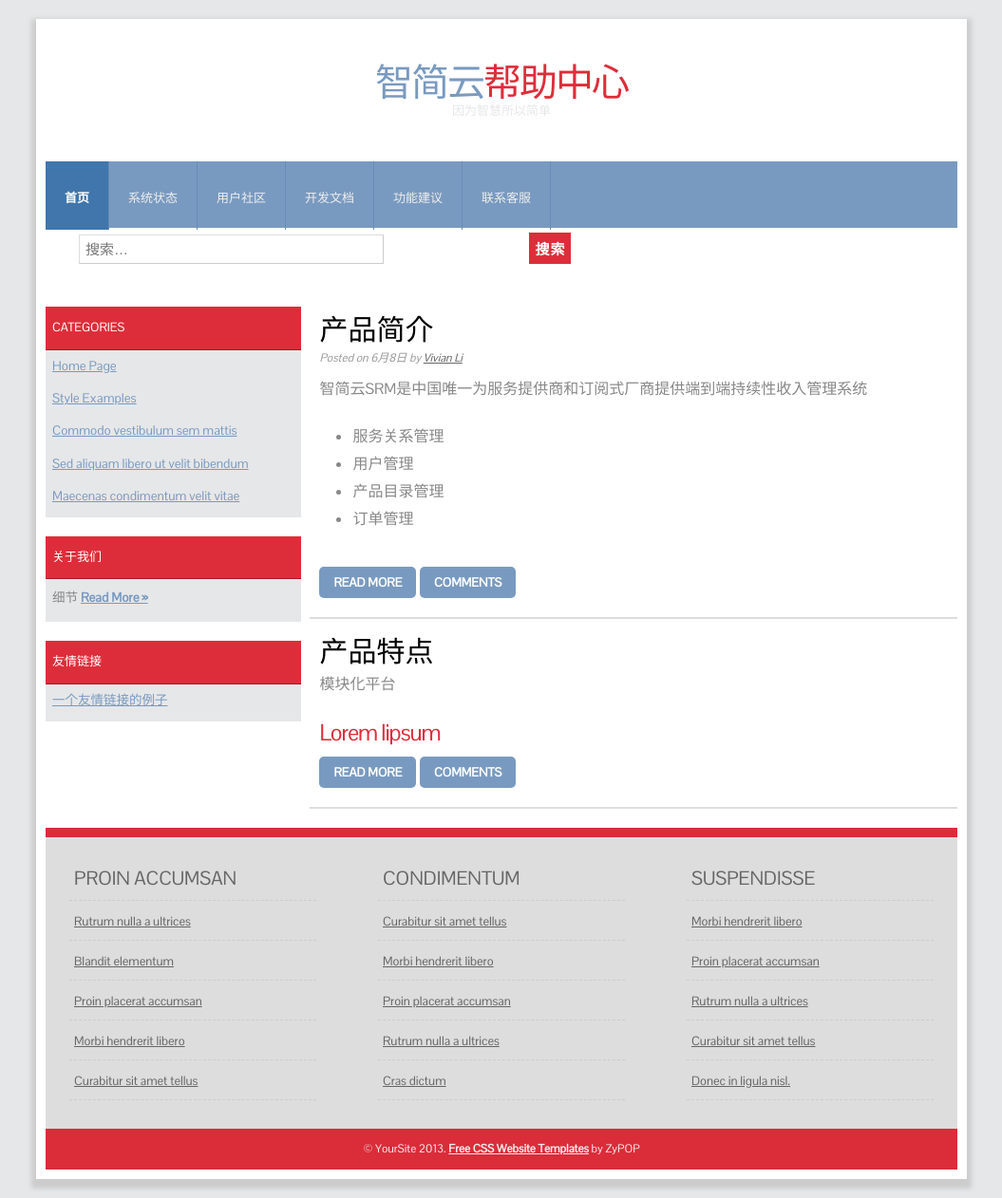
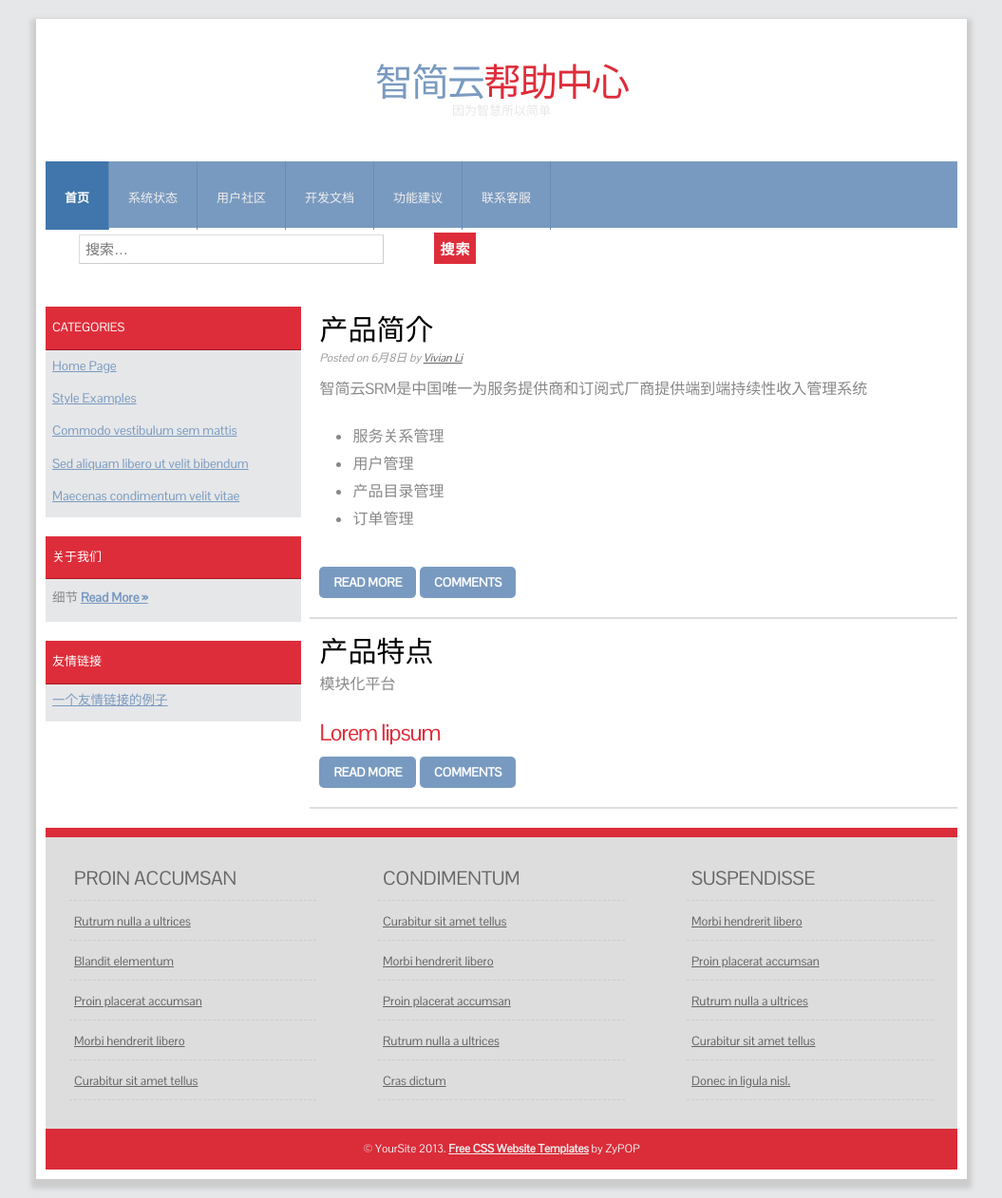
Before and after one commit to dreampivot/slipscloud.github.io, a Jekyll site: the page help/help-index.html, which Jekyll copies as it is, in a window 1280 px wide. Shown: the whole page at 95% size, without its empty margins (112-1167 px from the left). Built offline with Jekyll 4.4.1, drawn with Linux system fonts in a browser that asks for light colours.

Commit message:
Update help-index.html

```diff
--- a/help/help-index.html
+++ b/help/help-index.html
@@ -29,7 +29,7 @@
      <ul>
        <form method="get" class="searchform" action="#" >
             <p><input type="search" class="search-field" placeholder="搜索&hellip;" value="" name="s"  size="32"/>
-	    <input name="send" style="margin-left: 150px;" class="formbutton" value="搜索" type="submit" /></p>
+	    <input name="send" style="margin-left: 50px;" class="formbutton" value="搜索" type="submit" /></p>
      </ul>
 
 
```
